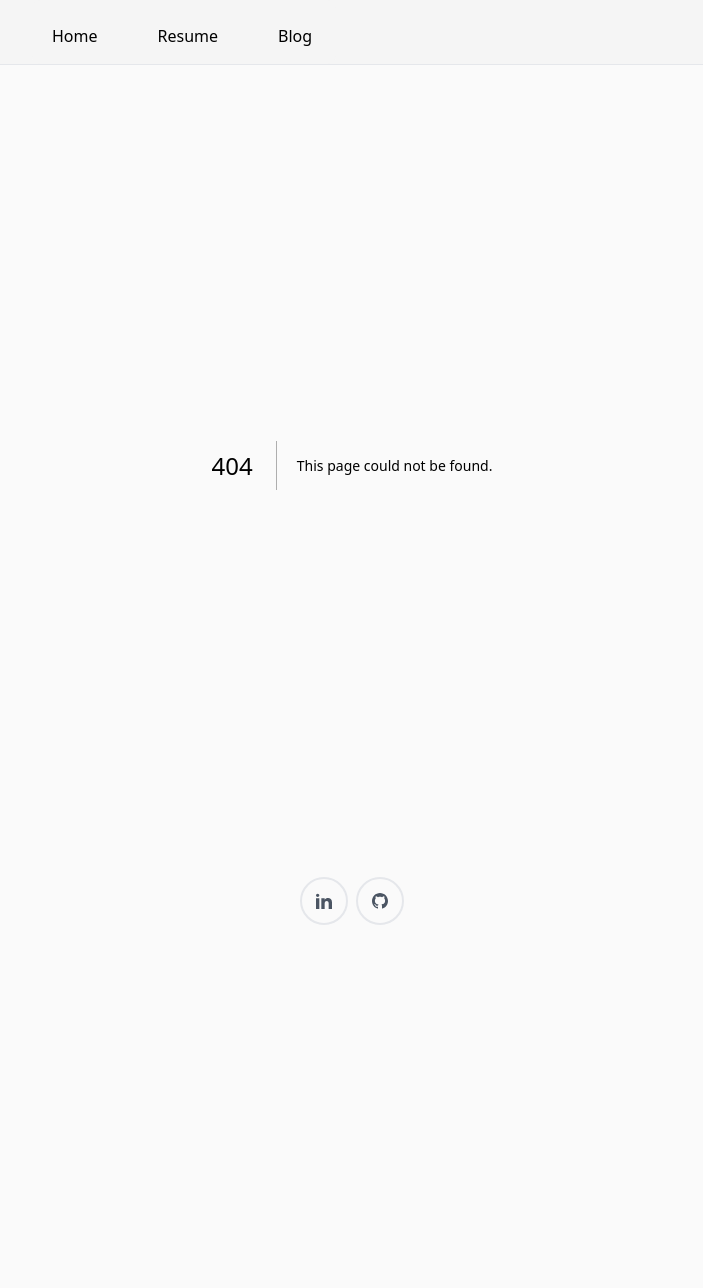
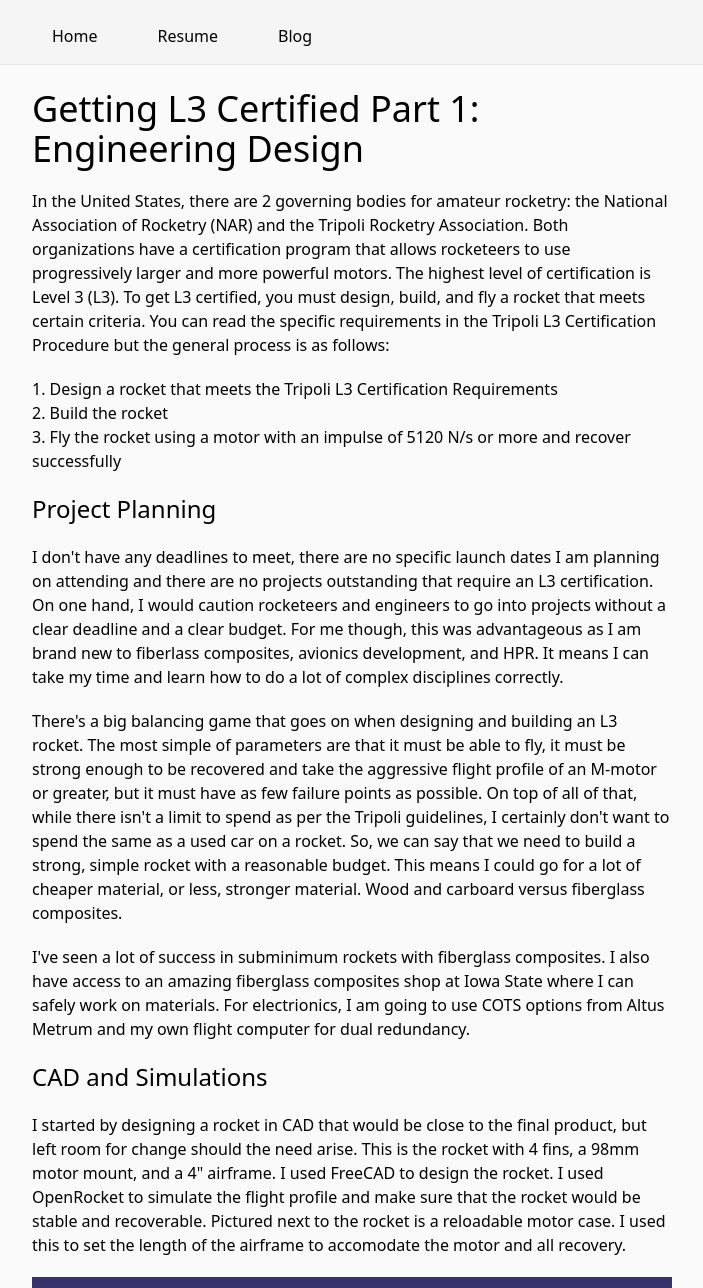
Before and after one commit to ntuckertriplet/njtucker.dev, a Next.js app: page /blog/l3/overview in a window 1280 px wide. Before the commit this address had no page. Shown: the top 1288 px of the page, without its empty margins (288-991 px from the left). Before the commit the page ends 953 px from the top, so only its background shows below. Built offline with nearby package versions, Linux system fonts and the light colour scheme.

Commit message:
l3 rocket

```diff
--- /dev/null
+++ b/src/app/blog/l3/overview/page.tsx
@@ -0,0 +1,89 @@
+import CAD from "../../../../../public/blog/images/l3/CAD.png";
+import Image from "next/image";
+import OpenRocket from "../../../../../public/blog/images/l3/OpenRocket.png";
+
+export default function Page() {
+  return (
+    <div className="space-y-5 m-6 lg:w-3/4 xl:w-1/2">
+      <h1 className="text-4xl">
+        Getting L3 Certified Part 1: Engineering Design
+      </h1>
+      <p>
+        In the United States, there are 2 governing bodies for amateur rocketry:
+        the{" "}
+        <a className="hover:underline" href="https://www.nar.org">
+          National Association of Rocketry (NAR)
+        </a>{" "}
+        and the{" "}
+        <a className="hover:underline" href="https://www.tripoli.org">
+          Tripoli Rocketry Association
+        </a>
+        . Both organizations have a certification program that allows rocketeers
+        to use progressively larger and more powerful motors. The highest level
+        of certification is Level 3 (L3). To get L3 certified, you must design,
+        build, and fly a rocket that meets certain criteria. You can read the
+        specific requirements in the{" "}
+        <a className="hover:underline" href="https://www.tripoli.org/Level3">
+          Tripoli L3 Certification Procedure
+        </a>{" "}
+        but the general process is as follows:
+      </p>
+      <ol className="list-decimal list-inside">
+        <li>
+          Design a rocket that meets the Tripoli L3 Certification Requirements
+        </li>
+        <li>Build the rocket</li>
+        <li>
+          Fly the rocket using a motor with an impulse of 5120 N/s or more and
+          recover successfully
+        </li>
+      </ol>
+      <h2 className="text-2xl text-bold">Project Planning</h2>
+      <p>
+        I don't have any deadlines to meet, there are no specific launch dates I
+        am planning on attending and there are no projects outstanding that
+        require an L3 certification. On one hand, I would caution rocketeers and
+        engineers to go into projects without a clear deadline and a clear
+        budget. For me though, this was advantageous as I am brand new to
+        fiberlass composites, avionics development, and HPR. It means I can take
+        my time and learn how to do a lot of complex disciplines correctly.
+      </p>
+      <p>
+        There's a big balancing game that goes on when designing and building an
+        L3 rocket. The most simple of parameters are that it must be able to
+        fly, it must be strong enough to be recovered and take the aggressive
+        flight profile of an M-motor or greater, but it must have as few failure
+        points as possible. On top of all of that, while there isn't a limit to
+        spend as per the Tripoli guidelines, I certainly don't want to spend the
+        same as a used car on a rocket. So, we can say that we need to build a
+        strong, simple rocket with a reasonable budget. This means I could go
+        for a lot of cheaper material, or less, stronger material. Wood and
+        carboard versus fiberglass composites.
+      </p>
+      <p>
+        I've seen a lot of success in subminimum rockets with fiberglass
+        composites. I also have access to an amazing fiberglass composites shop
+        at Iowa State where I can safely work on materials. For electrionics, I
+        am going to use COTS options from Altus Metrum and my own flight
+        computer for dual redundancy.
+      </p>
+      <h2 className="text-2xl text-bold">CAD and Simulations</h2>
+      <p>
+        I started by designing a rocket in CAD that would be close to the final
+        product, but left room for change should the need arise. This is the
+        rocket with 4 fins, a 98mm motor mount, and a 4" airframe. I used
+        FreeCAD to design the rocket. I used OpenRocket to simulate the flight
+        profile and make sure that the rocket would be stable and recoverable.
+        Pictured next to the rocket is a reloadable motor case. I used this to
+        set the length of the airframe to accomodate the motor and all recovery.
+      </p>
+      <Image src={CAD} alt="FreeCAD Rocket" className="mx-auto" />
+      <p>
+        To simulate the flight, I used OpenRocket. This made sure the flight
+        would be stable and provided estimates for apogee, max mach number,
+        Center of Pressure, and Center of Gravity measurements.
+      </p>
+      <Image src={OpenRocket} alt="OpenRocket Simulation" className="mx-auto" />
+    </div>
+  );
+}
--- a/src/app/blog/page.tsx
+++ b/src/app/blog/page.tsx
@@ -8,9 +8,7 @@ export default function Page() {
           <h1 className="text-4xl p-8">Blog Entries</h1>
         </div>
         <ul className="list-inside p-6">
-          <li className="text-xl font-bold">
-            Adventures in rocketry and building rockets
-          </li>
+          <li className="text-xl font-bold">Experimental Rocketry</li>
           <ul className="list-inside">
             <li className="mt-2 hover:underline">
               <BlogLink
@@ -36,8 +34,19 @@ export default function Page() {
               />
             </li>
           </ul>
+          <li className="mt-2 text-xl font-bold">
+            Designing and Building an L3 Rocket
+          </li>
+          <ul className="list-inside">
+            <li className="mt-2 hover:underline">
+              <BlogLink
+                href="l3/overview"
+                text="An overview into the rocket design process"
+              />
+            </li>
+          </ul>
         </ul>
       </div>
     </div>
   );
-};
+}
--- a/src/app/page.tsx
+++ b/src/app/page.tsx
@@ -5,20 +5,16 @@ export default function Page() {
     <div className="grid place-items-center text-center">
       <h1 className="text-5xl text-gray-600 p-10">Hello, I'm Nate!</h1>
       <p className="md:w-1/2">
-        I am a software developer and motorsports enthusiast with experience
-        spanning embedded systems, network protocols, and web development in the
-        cloud. My passion extends from working on the{" "}
-        <a className="hover:underline" href="https://www.prisum.org">
-          PrISUm Solar Car
-        </a>{" "}
-        project to following endurance racing series like the World Endurance
-        Championship (WEC) and IMSA.
+        I am a software developer, motorsports enthusiast, amateur rocketeer,
+        and radio hobbyist with experience spanning embedded systems, network
+        protocols, and web development in the cloud.
       </p>
       <p className="p-5 md:w-1/2">
         Currently, I'm exploring High Power Rocket certifications, building
         custom avionics for UAVs, and studying Guidance, Navigation, and Control
         (GNC) systems for rockets and air vehicles. I dream of applying my
-        software expertise to cutting-edge motorsport technologies.
+        software expertise to cutting-edge motorsport technologies and getting
+        hardware into space.
       </p>
       <p className="md:w-1/2">
         Check out my blog for stories about my technical and motorsport
@@ -26,7 +22,11 @@ export default function Page() {
         <Link className="hover:underline" href="/resume">
           résumé
         </Link>{" "}
-        for work-relevant experience. Thanks for visiting!
+        for work-relevant experience. I have some writings around{" "}
+        <Link className="hover:underline" href="/blog/l3/overview">
+          designing and building a minimum diameter L3 rocket with fiberglass
+          composites and custom avionics.
+        </Link>
       </p>
       <div className="text-left w-1/2">
         <ol className="relative border-l border-gray-200 mt-8 mb-8">
```
Also changed, not shown: public/blog/images/l3/CAD.png (added), public/blog/images/l3/OpenRocket.png (added).
